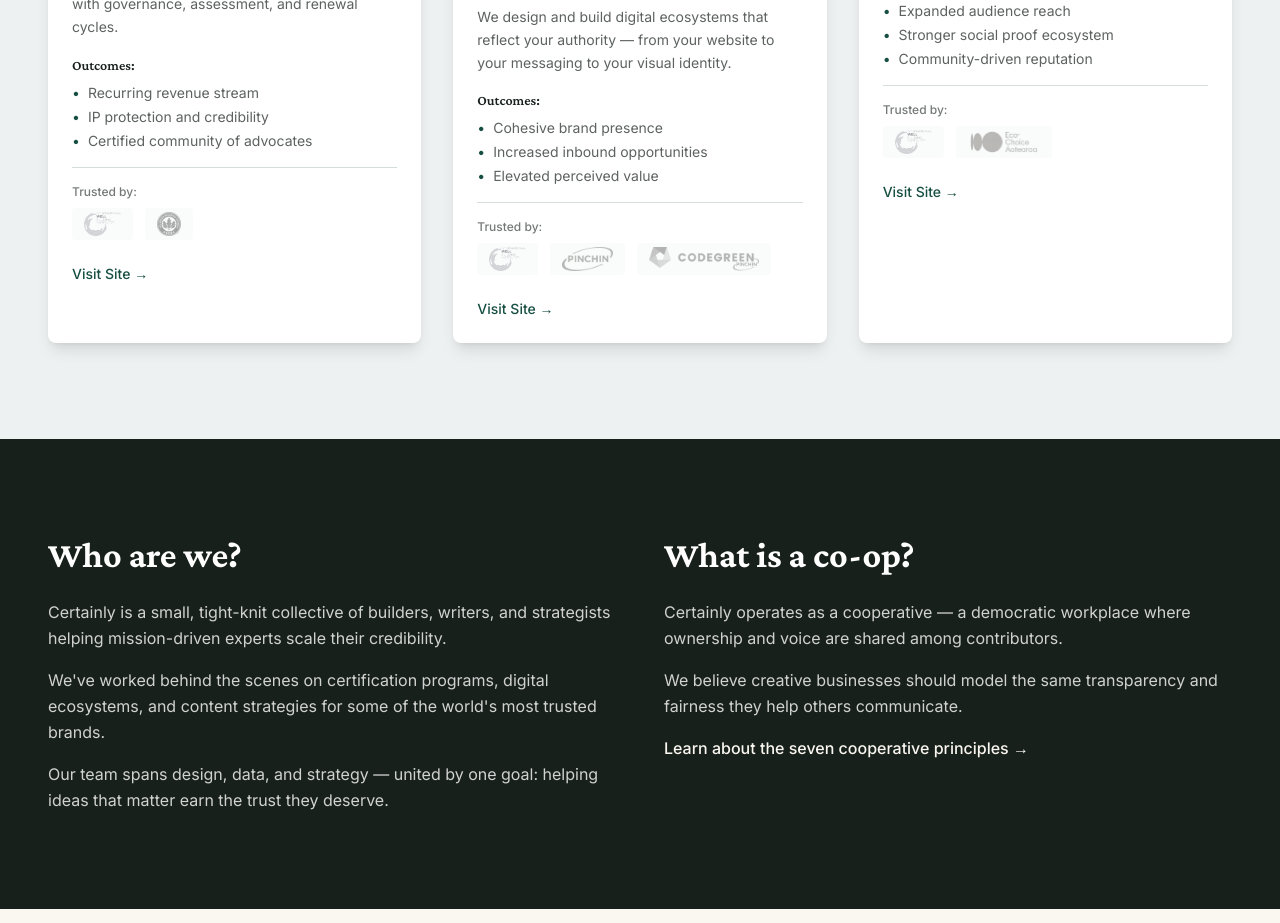
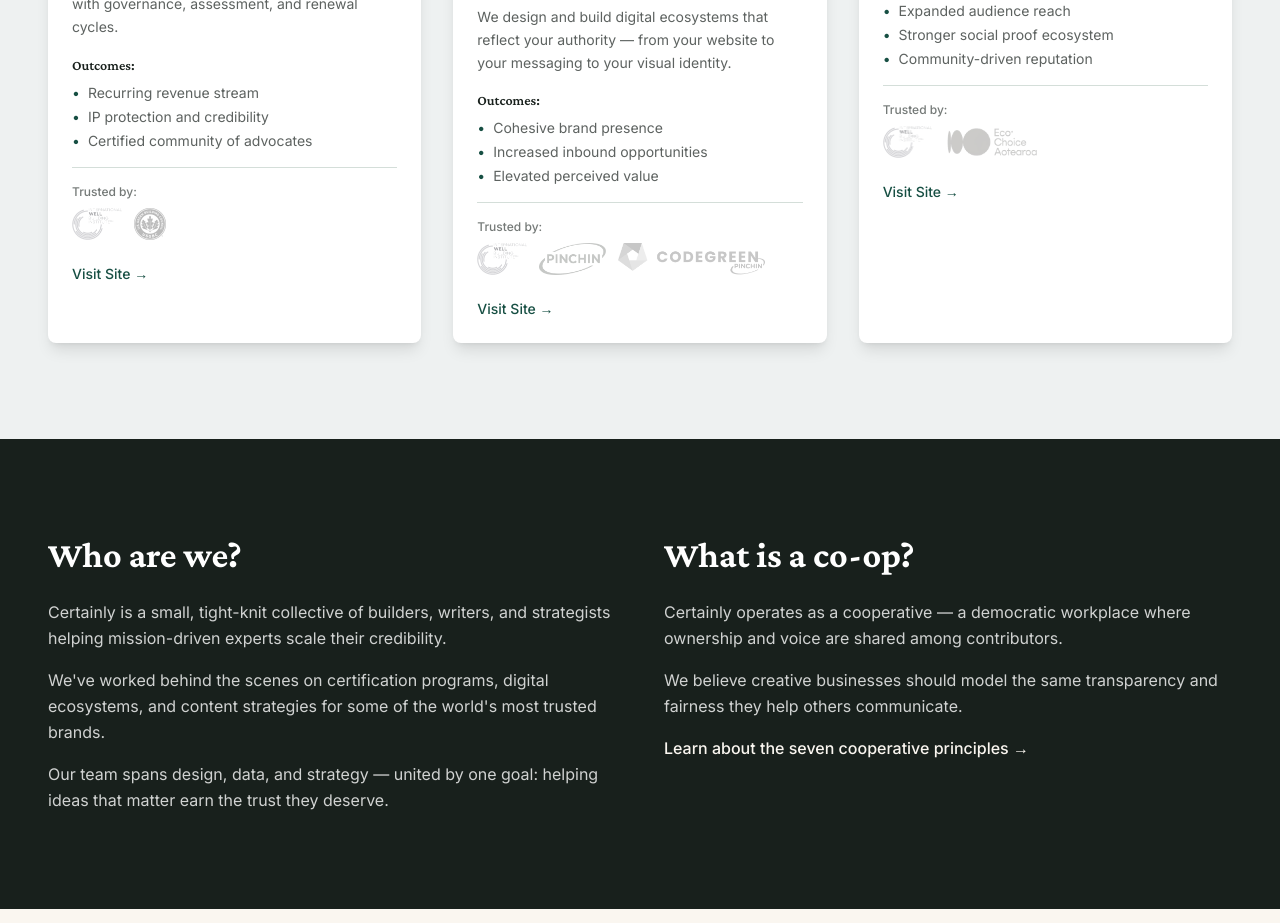
Before and after one commit to shanegringcertainlycoop/certainly-trust-launchpad, a React (Vite) app: page / in a window 1280 px wide. Shown: the part 1360-2283 px from the top of the page. Built offline with nearby package versions, Linux system fonts and the light colour scheme; the HTML template or start-up script is replaced by a standard one.

Commit message:
Reverted to commit c349b8deba20a3d55a0d18c3da2c55f650cc0852

```diff
--- a/src/components/ServicesSection.tsx
+++ b/src/components/ServicesSection.tsx
@@ -93,8 +93,8 @@ export const ServicesSection = () => {
                     <div className="pt-4 border-t">
                       <p className="text-xs text-foreground/60 font-medium mb-2">Trusted by:</p>
                       <div className="flex items-center gap-3 flex-wrap">
-                        {service.trustedBy.map((client, idx) => <div key={idx} className="h-8 flex items-center px-3 py-1 bg-muted/30 rounded">
-                            <img src={client.logo} alt={client.name} className="h-full w-auto object-contain opacity-80 hover:opacity-100 transition-opacity" />
+                        {service.trustedBy.map((client, idx) => <div key={idx} className="h-8 flex items-center">
+                            <img src={client.logo} alt={client.name} className="h-full w-auto object-contain opacity-60 hover:opacity-100 transition-opacity" />
                           </div>)}
                       </div>
                     </div>
@@ -124,8 +124,8 @@ export const ServicesSection = () => {
                     <div className="pt-4 border-t">
                       <p className="text-xs text-foreground/60 font-medium mb-2">Trusted by:</p>
                       <div className="flex items-center gap-3 flex-wrap">
-                        {service.trustedBy.map((client, idx) => <div key={idx} className="h-8 flex items-center px-3 py-1 bg-muted/30 rounded">
-                            <img src={client.logo} alt={client.name} className="h-full w-auto object-contain opacity-80 hover:opacity-100 transition-opacity" />
+                        {service.trustedBy.map((client, idx) => <div key={idx} className="h-8 flex items-center">
+                            <img src={client.logo} alt={client.name} className="h-full w-auto object-contain opacity-60 hover:opacity-100 transition-opacity" />
                           </div>)}
                       </div>
                     </div>
```
